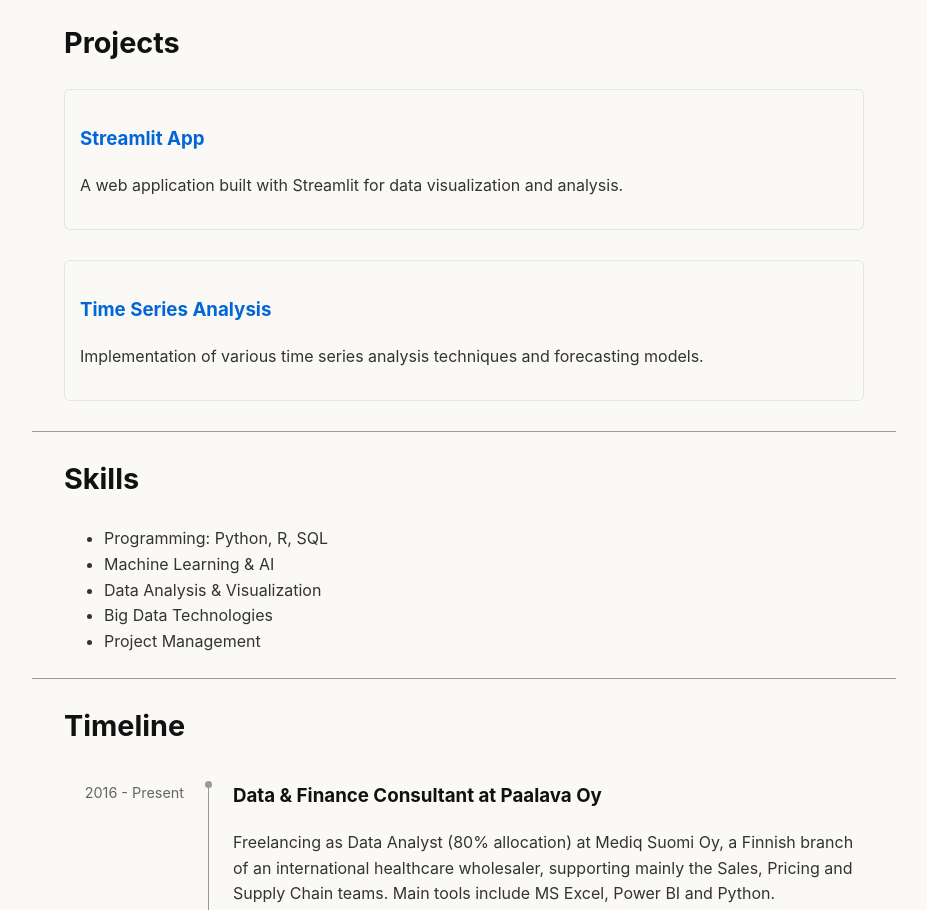
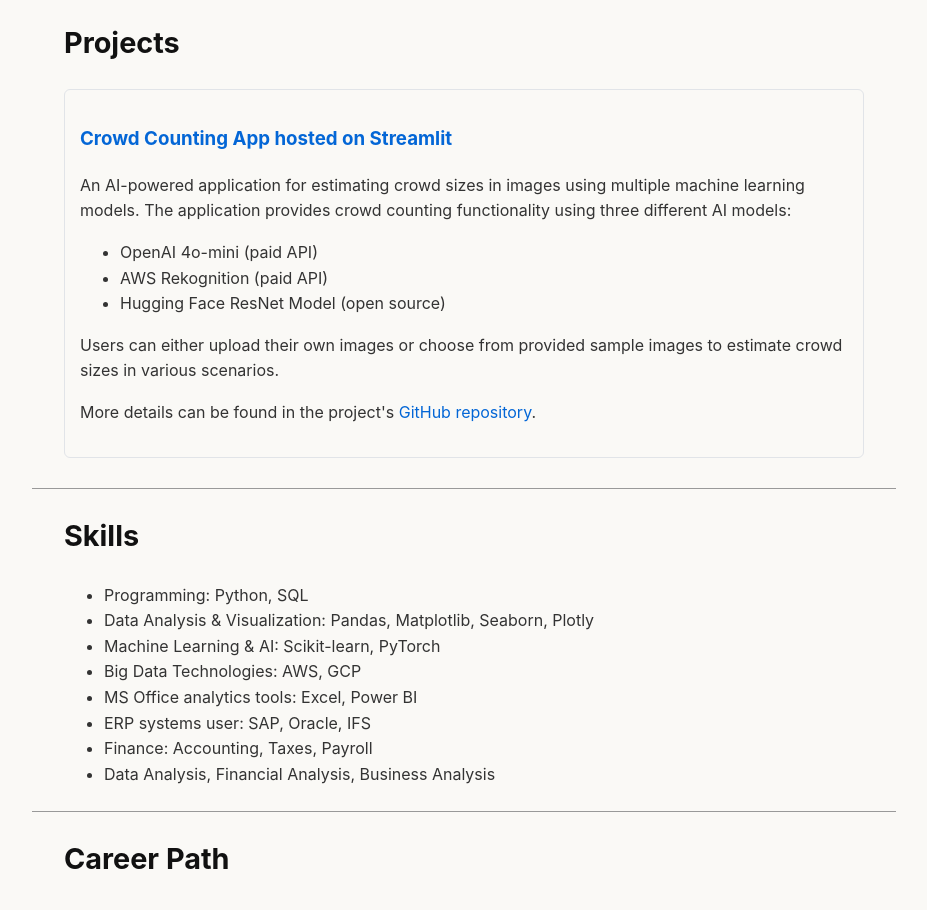
Before and after one commit to RadimMusalek/website_RadimMusalek, a plain HTML site: page docs/index.html in a window 1280 px wide. Shown: the part 580-1490 px from the top of the page, without its empty margins (176-1103 px from the left). Drawn offline with Linux system fonts and the light colour scheme.

Commit message:
Updated projects in html file

```diff
--- a/docs/index.html
+++ b/docs/index.html
@@ -248,29 +248,41 @@
 
     <h2>Projects</h2>
     <div class="project">
-        <h3><a href="https://github.com/RadimMusalek/Streamlit-app">Streamlit App</a></h3>
-        <p>A web application built with Streamlit for data visualization and analysis.</p>
+        <h3><a href="https://radimmusalek-crowdcounting.streamlit.app/">Crowd Counting App hosted on Streamlit</a></h3>
+        <p>An AI-powered application for estimating crowd sizes in images using multiple machine learning models. The application provides crowd counting functionality using three different AI models:</p>
+        <ul>
+            <li>OpenAI 4o-mini (paid API)</li>
+            <li>AWS Rekognition (paid API)</li>
+            <li>Hugging Face ResNet Model (open source)</li>
+        </ul>
+        <p>Users can either upload their own images or choose from provided sample images to estimate crowd sizes in various scenarios.</p>
+        <p>More details can be found in the project's <a href="https://github.com/RadimMusalek/Crowd_counting">GitHub repository</a>.</p>
     </div>
 
+    <!-- ADD MORE PROJECTS HERE ONCE UPDATED IN GITHUB
     <div class="project">
         <h3><a href="https://github.com/RadimMusalek/Time_series_analysis">Time Series Analysis</a></h3>
         <p>Implementation of various time series analysis techniques and forecasting models.</p>
     </div>
+    -->
 
     <hr>
 
     <h2>Skills</h2>
     <ul>
-        <li>Programming: Python, R, SQL</li>
-        <li>Machine Learning & AI</li>
-        <li>Data Analysis & Visualization</li>
-        <li>Big Data Technologies</li>
-        <li>Project Management</li>
+        <li>Programming: Python, SQL</li>
+        <li>Data Analysis & Visualization: Pandas, Matplotlib, Seaborn, Plotly</li>
+        <li>Machine Learning & AI: Scikit-learn, PyTorch</li>
+        <li>Big Data Technologies: AWS, GCP</li>
+        <li>MS Office analytics tools: Excel, Power BI</li>
+        <li>ERP systems user: SAP, Oracle, IFS</li>
+        <li>Finance: Accounting, Taxes, Payroll</li>
+        <li>Data Analysis, Financial Analysis, Business Analysis</li>
     </ul>
 
     <hr>
 
-    <h2 id="experience">Timeline</h2>
+    <h2 id="experience">Career Path</h2>
     <div class="timeline">
         <div class="timeline-item">
             <div class="timeline-date">2016 - Present</div>
```
